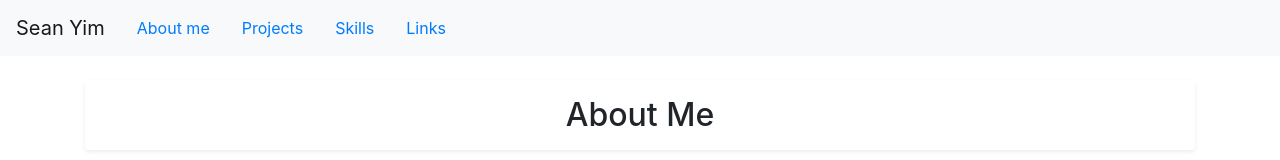
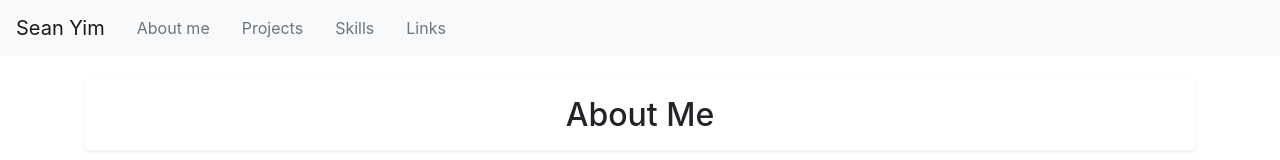
Before and after one commit to superjjang1/newportreact, a React (Create React App) app: page / in a window 1280 px wide. Shown: the top 160 px of the page. Built offline with nearby package versions, Linux system fonts and the light colour scheme; the HTML template or start-up script is replaced by a standard one.

Commit message:
finish up styling

```diff
--- a/src/components/Links/Links.js
+++ b/src/components/Links/Links.js
@@ -8,7 +8,7 @@ class Links extends Component {
     }
     render() {
         return (
-            <div className="container-fluid">
+            <div className="container">
                 <div className="links" id="Links">
                     <div className="row">
                         <div className="col">
--- a/src/components/navbar/NavBar.js
+++ b/src/components/navbar/NavBar.js
@@ -17,16 +17,16 @@ class NavBar extends Component {
                 <div className="collapse navbar-collapse" id="navbarNav">
                     <ul className="nav nav-pills">
                     <li className="nav-item">
-                        <a className="nav-link" href="#Home">About me <span className="sr-only">(current)</span></a>
+                        <a className="nav-link text-secondary btn-light" href="#Home">About me <span className="sr-only">(current)</span></a>
                     </li>
                     <li className="nav-item">
-                        <a className="nav-link" href="#Projects">Projects</a>
+                        <a className="nav-link text-secondary btn-light" href="#Projects">Projects</a>
                     </li>
                     <li className="nav-item">
-                        <a className="nav-link" href="#Skills">Skills</a>
+                        <a className="nav-link text-secondary btn-light" href="#Skills">Skills</a>
                     </li>
                     <li className="nav-item">
-                        <a className="nav-link" href="#Links">Links</a>
+                        <a className="nav-link text-secondary btn-light" href="#Links">Links</a>
                     </li>
                     </ul>
                 </div>
```
